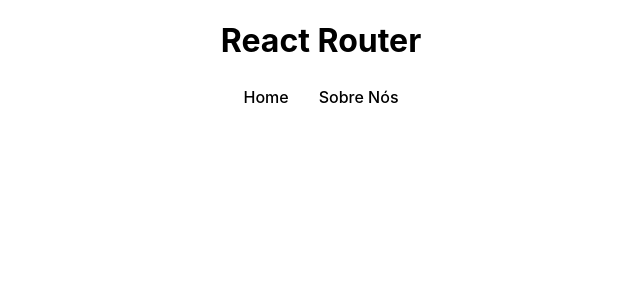
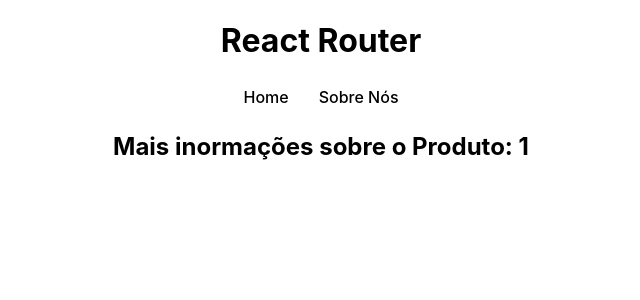
Before and after one commit to VinyProgramador/react-course, a React (Create React App) app in the folder react-router/: page /products/1/info in a window 1280 px wide. Shown: the top 300 px of the page, without its empty margins (319-959 px from the left). Built offline with nearby package versions, Linux system fonts and the light colour scheme.

Commit message:
Nested routes

```diff
--- a/react-router/src/App.js
+++ b/react-router/src/App.js
@@ -6,6 +6,7 @@
 import About from './pages/About';
 import NavBar from './components/NavBar';
 import Product from './pages/Product';
+import Info from './pages/Info';
 
 function App() {
   return (
@@ -18,6 +19,8 @@
           <Route path='/about' element={<About />} />
           {/* rota dinamica */}
           <Route path='/products/:id' element={<Product />}/>
+          {/* nested routes */}
+          <Route path='/products/:id/info' element={<Info />}/>
         </Routes>
       </BrowserRouter>
     </div>
--- /dev/null
+++ b/react-router/src/pages/Info.js
@@ -0,0 +1,16 @@
+import React from 'react'
+import { useParams } from 'react-router-dom'
+
+
+const Info = () => {
+
+    const {id} = useParams();
+
+  return (
+    <div>
+        <h2>Mais inormações sobre o Produto: {id}</h2>
+    </div>
+  )
+}
+
+export default Info
--- a/react-router/src/pages/Product.js
+++ b/react-router/src/pages/Product.js
@@ -2,6 +2,7 @@
 import './Product.css';
 import { useParams } from 'react-router-dom';
 import { useFetch } from '../hooks/useFetch';
+import { Link } from 'react-router-dom';
 const Product = () => {
 
     // rota dinamica
@@ -20,6 +21,8 @@
             <div>
                 <h2>{product.name}</h2>
                 <h3>Preço: <b>{product.price}</b></h3>
+                {/* nested routes */}
+                <Link to={`/products/${product.id}/info`}>Mais informações</Link>
             </div>
 
         )}
```
